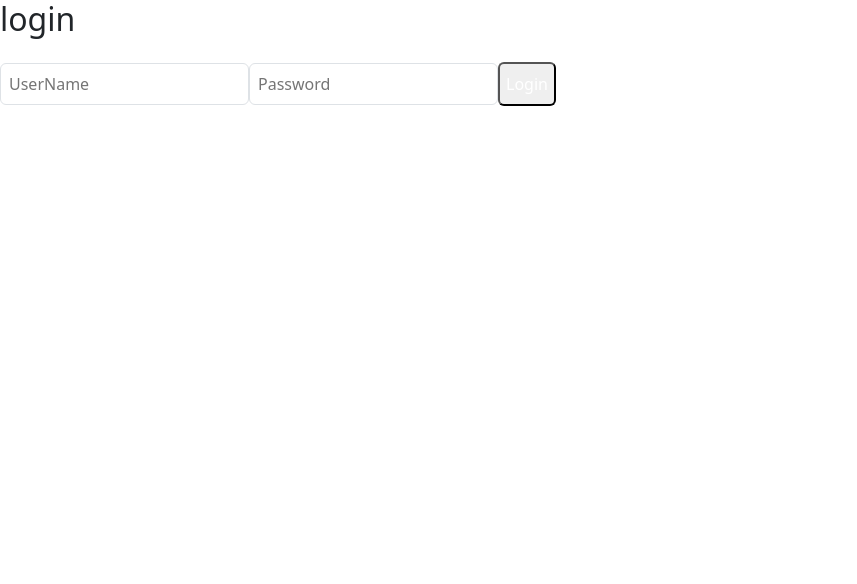
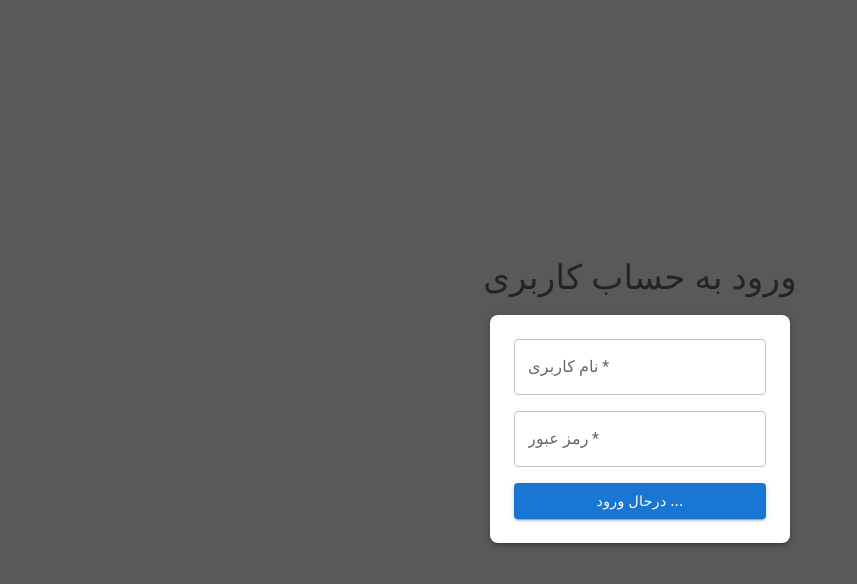
Before and after one commit to MAHDIEMKA/user-setting-frontend, a React (Vite) app: page /login in a window 1280 px wide. Shown: the top 584 px of the page, without its empty margins (0-857 px from the left). Built offline with nearby package versions, Linux system fonts and the light colour scheme.

Commit message:
اضافه کردن بک گراند

```diff
--- a/package.json
+++ b/package.json
@@ -10,6 +10,10 @@
     "preview": "vite preview"
   },
   "dependencies": {
+    "@emotion/react": "^11.14.0",
+    "@emotion/styled": "^11.14.1",
+    "@mui/icons-material": "^7.3.4",
+    "@mui/material": "^7.3.4",
     "axios": "^1.12.2",
     "bootstrap": "^5.3.8",
     "prop-types": "^15.8.1",
--- a/src/features/Login/Login.tsx
+++ b/src/features/Login/Login.tsx
@@ -1,6 +1,7 @@
-import {useState} from 'react'
+import React, {useState} from 'react';
 import axios from 'axios';
 import { useNavigate } from 'react-router-dom';
+import { TextField, Button, Box, Typography } from '@mui/material';
 
 export default function Login() {
 
@@ -8,42 +9,96 @@ export default function Login() {
   const navigate = useNavigate();
   const [userName, setUserName] = useState("");
   const [password, setPassword] = useState("");
+  const [loading, setLoading] = useState(false);
 
 
-  const handelSubmit = async (e) => {
+  const handelSubmit = async (e: React.FormEvent) => {
     e.preventDefault();
+    setLoading(true);
     try{
       const res = await axios.post("https://localhost:7112/api/login", {userName, password});
       alert(res.data.message);
 
       navigate("/");
-    }catch {
-      alert("نام کاربری و رمز عبور اشتباه می باشد")
+    }catch (error: any) {
+      alert(error.response?.data?.message || "نام کاربری و رمز عبور اشتباه می باشد")
+    }finally{
+      setLoading(false);
     }
 
   };
 
 
   return (
-    <div className="flex items-center justify-center h-screen">
-      <form  className="p-6 rounded-lg shadow-md bg-white w-80">
-        <h2 className="text-xl font-bold mb-4">login</h2>
-        <input
-          type="text"
-          placeholder="UserName"
-          className="border p-2 w-full mb-3 rounded"
+    <Box
+      display="flex"
+      flexDirection="column"
+      alignItems="center"
+      justifyContent="center"
+      height="100vh"
+      bgcolor="#5a5959"
+      p={2}
+    >
+        <Typography variant='h4' mb={2}>
+          ورود به حساب کاربری
+        </Typography>
+        <Box
+          component="form"
+          onSubmit={handelSubmit}
+          display="flex"
+          flexDirection="column"
+          gap={2}
+          width={300}
+          p={3}
+          bgcolor="#fff"
+          borderRadius={2}
+          boxShadow={3}
+        >
+          <TextField
+            label="نام کاربری"
             value={userName}
             onChange={(e) => setUserName(e.target.value)}
+            fullWidth
+            required
           />
-        <input
+          <TextField
+            label="رمز عبور"
             type="password"
-          placeholder="Password"
-          className="border p-2 w-full mb-3 rounded"
             value={password}
             onChange={(e) => setPassword(e.target.value)}
+            fullWidth
+            required
           />
-        <button className="bg-blue-500 text-white w-full py-2 rounded hover:bg-blue-600" onClick={handelSubmit}>Login</button>
-      </form>
-    </div>
+          <Button
+            type="submit"
+            variant="contained"
+            color="primary"
+            disabled={loading}
+          >
+            {loading? "ورود" : "درحال ورود ..."}
+          </Button>
+        </Box>
+    </Box>
+
+    // <div className="flex items-center justify-center h-screen">
+    //   <form  className="p-6 rounded-lg shadow-md bg-white w-80">
+    //     <h2 className="text-xl font-bold mb-4">login</h2>
+    //     <input
+    //       type="text"
+    //       placeholder="UserName Or Email"
+    //       className="border p-2 w-full mb-3 rounded"
+    //       value={userName}
+    //       onChange={(e) => setUserName(e.target.value)}
+    //     />
+    //     <input
+    //       type="password"
+    //       placeholder="Password"
+    //       className="border p-2 w-full mb-3 rounded"
+    //       value={password}
+    //       onChange={(e) => setPassword(e.target.value)}
+    //     />
+    //     <button className="bg-blue-500 text-white w-full py-2 rounded hover:bg-blue-600" onClick={handelSubmit}>Login</button>
+    //   </form>
+    // </div>
   )
 }
--- a/src/pages/Home.css
+++ b/src/pages/Home.css
@@ -1,5 +1,6 @@
 .main{
-    background-color: rgb(211, 74, 74);
+    background: #020024;
+    background: linear-gradient(90deg,rgba(2, 0, 36, 1) 0%, rgba(63, 57, 168, 1) 27%, rgba(0, 212, 255, 1) 82%);
     height: 950px;
 }
 
```
Also changed, not shown: 1 other file (tests, documents, lock files or other folders). Lines whose indentation alone changed are shown as unchanged.
